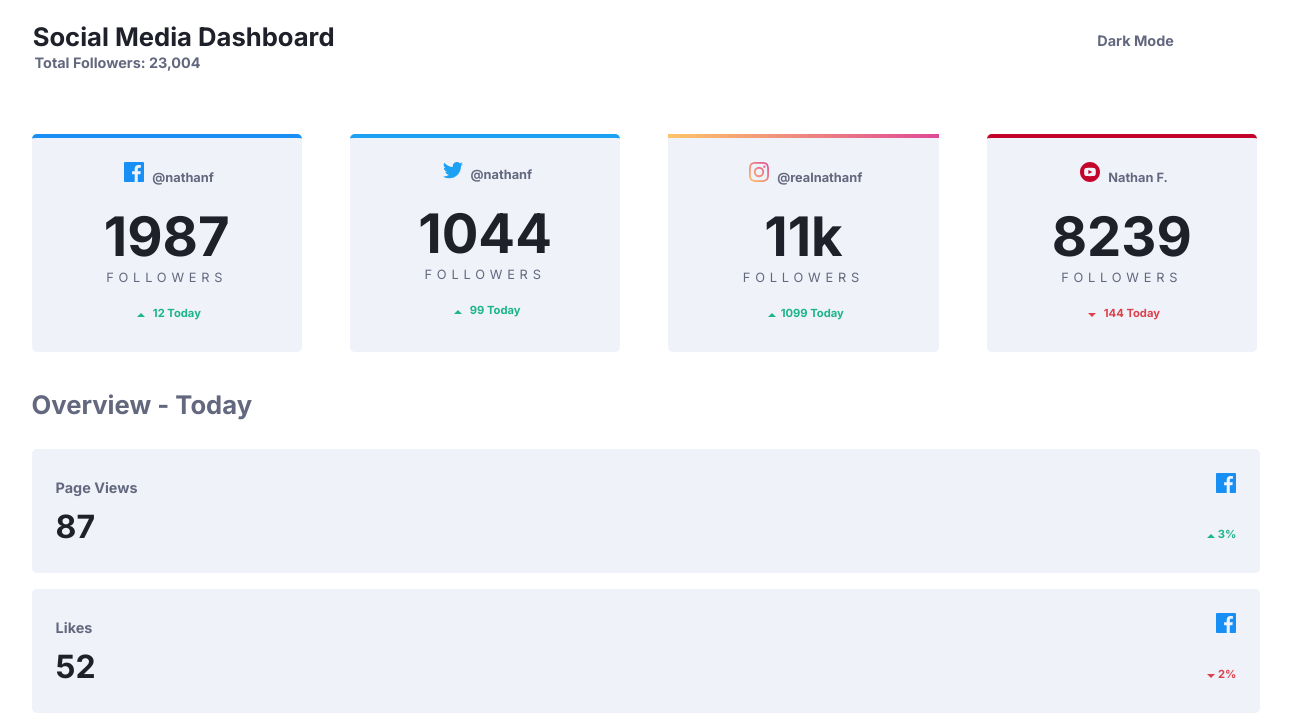
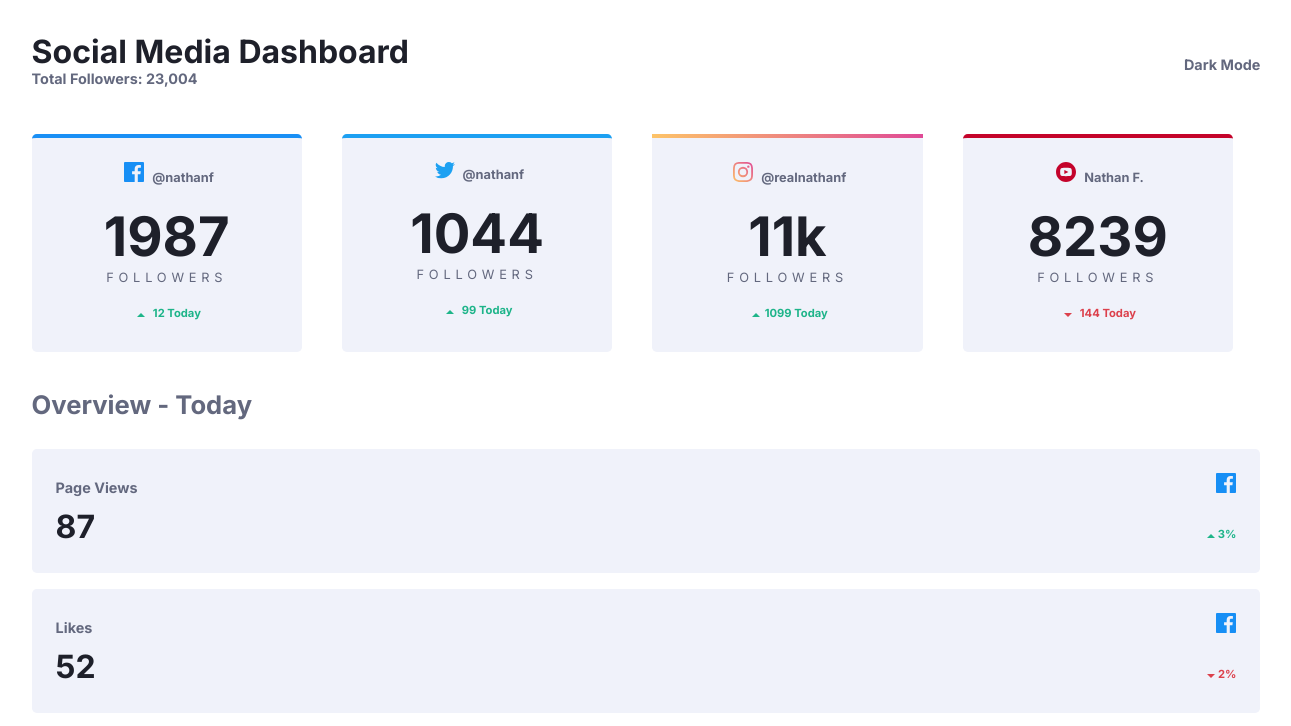
Before and after one commit to PedroHitman47/MediaSocial, a plain HTML site: page index.html in a window 1536 px wide. Shown: the top 726 px of the page, without its empty margins (122-1413 px from the left). Drawn offline with Linux system fonts and the light colour scheme.

Commit message:
Adicionando responsividade desktop

```diff
--- a/responsividade.css
+++ b/responsividade.css
@@ -1,4 +1,11 @@
-@media screen and (min-width: 1420px) {
+@media screen and (min-width: 750px){
+    body{
+        width: 80%;
+        margin: auto;
+    }
+}
+
+@media screen and (min-width: 1000px){
     body{
         width: 80%;
         margin: auto;
@@ -8,32 +15,55 @@
 
     header{
         display: grid;
-        grid-template-columns: 19rem 8rem ;
-        column-gap: 46rem;
+        grid-template-columns: 50% 1fr ;
         grid-template-rows: 2.5rem auto;
-        margin: 1rem auto;
+        margin-top: 2rem;
     }
 
     header h1{
         font-size: 1.6rem;
         justify-self: start;
+        align-self: center;
     }
 
     header h2{
         order: 2;
         border: none;
-        padding-left: 3px;
     }
 
     header p{
         order: 1;
+        justify-self: end;
+        align-self: end;
     }
 
     /* medias */
     .medias{
         display: grid;
         grid-template-columns: 22% 22% 22% 22%;
-        column-gap: 3rem;
+        column-gap: 2rem;
         margin: auto;
     }
 }
+
+
+@media screen and (min-width: 1200px) {
+
+    /* header */
+    header{
+        margin-top: 2rem;
+    }
+
+    /* medias */
+    .medias{
+        column-gap: 2.5rem;
+    }
+}
+
+@media screen and (min-width: 1400px) {
+    header h1{
+        font-size: 2rem;
+        justify-self: start;
+        align-self: center;
+    }
+}
--- a/style.css
+++ b/style.css
@@ -43,7 +43,6 @@ header h1{
     color: var(--azul-muito-escuro-texto);
     font-size: 1.5rem;
     font-weight: 700;
-    margin: 0.5rem auto;
 }
 
 header h2{
@@ -58,7 +57,6 @@ header p{
     color: var(--azul-cizento-escuro);
     font-size: 0.9rem;
     font-weight: 700;
-    margin: 1.1rem auto 2.9rem ;
 }
 
 /* medias */
```
